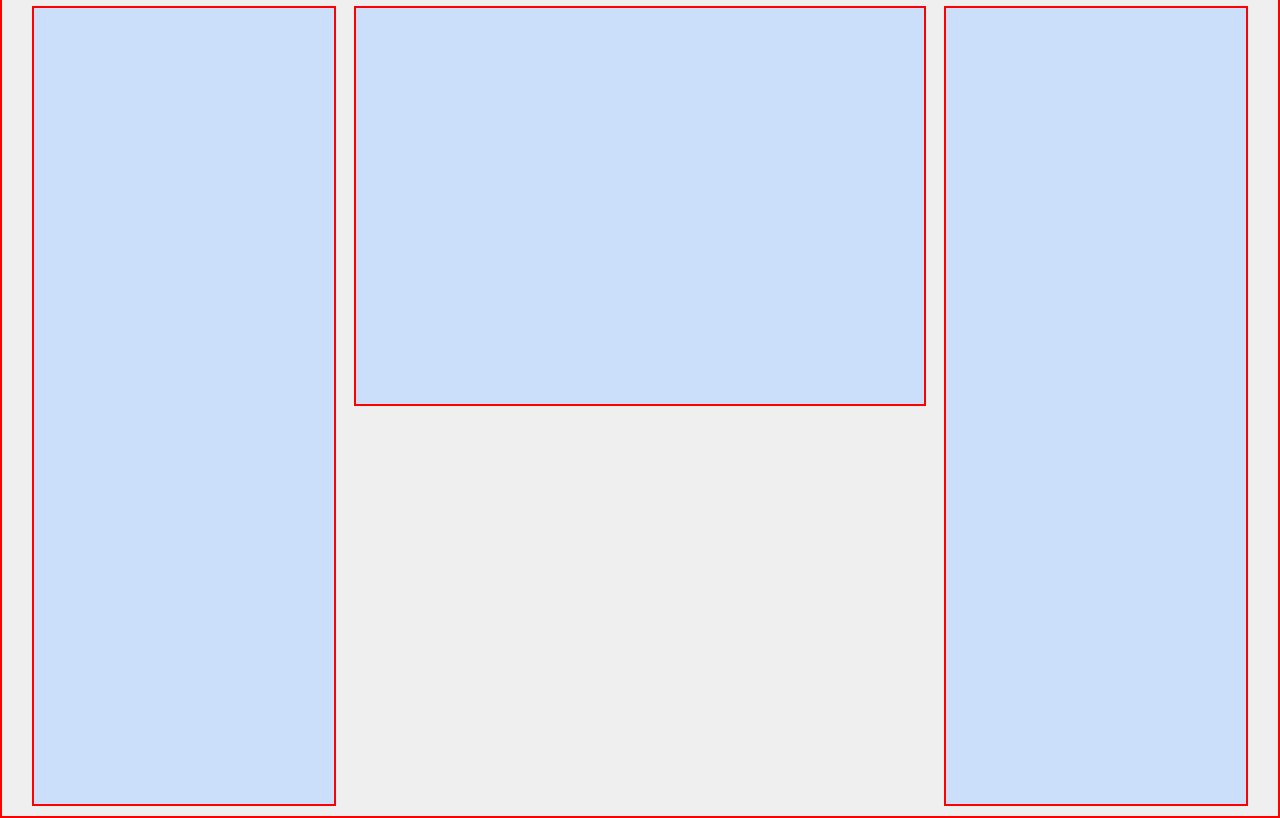
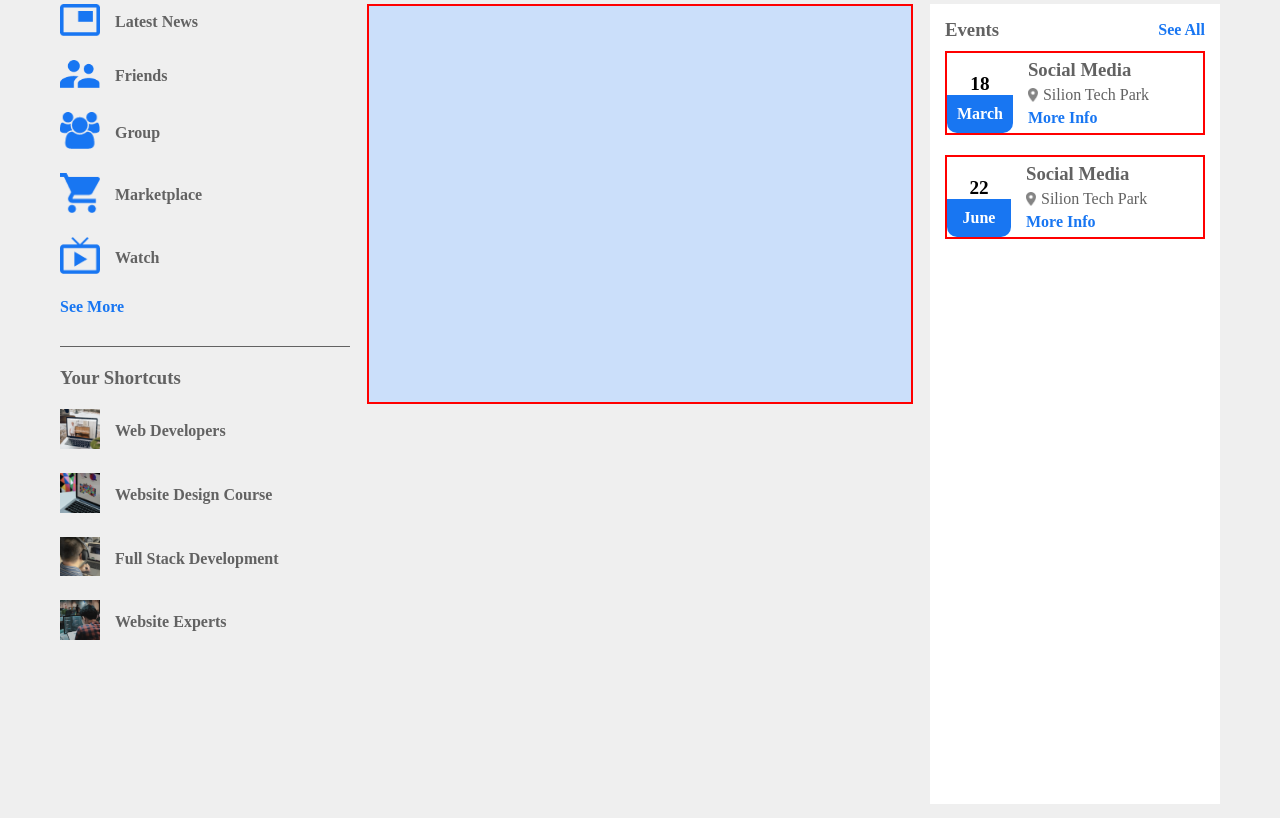
Before and after one commit to Dmayor22/SocialBook, a plain HTML site: page index.html in a window 1280 px wide. Shown: the part 70-888 px from the top of the page. Drawn offline with Linux system fonts and the light colour scheme.

Commit message:
app file

```diff
--- a/css/main.css
+++ b/css/main.css
@@ -13,7 +13,7 @@ body {
 header {
   background-color: #1876f2;
   display: flex;
-  padding: 10px 30px;
+  padding: 10px 60px;
   align-items: center;
   justify-content: space-between;
   position: sticky;
@@ -66,7 +66,7 @@ header {
   background: #41bb51;
   position: absolute;
   border-radius: 50%;
-  right: 30px;
+  right: 60px;
   top: 14px;
   border: 1px solid #fff;
 }
@@ -96,31 +96,158 @@ header {
 
 /* main */
 .container {
-  border: 2px solid red;
   display: flex;
   justify-content: space-between;
   height: 100%;
-  padding: 10px 30px;
+  padding: 10px 60px;
 }
 
+/* LEFT SIDEBAR */
 .container .left-sidebar {
-  border: 2px solid red;
   height: 100vh;
-  background: #cbdffa;
   flex-basis: 25%;
   position: sticky;
   top: 70px;
   align-self: flex-start;
 }
+
+.container .left-sidebar .group ul {
+  list-style: none;
+}
+
+.container .left-sidebar .group ul .group_links {
+  display: flex;
+  align-items: center;
+  gap: 15px;
+  padding-bottom: 20px;
+  cursor: pointer;
+}
+
+.container .left-sidebar .group ul .group_links img {
+  width: 40px;
+  object-fit: contain;
+}
+
+.container .left-sidebar .group a {
+  text-decoration: none;
+  color: #1876f2;
+  font-weight: 700;
+}
+
+.container .left-sidebar .top {
+  padding-bottom: 30px;
+
+  border-bottom: 1px solid #626262;
+}
+
+.container .left-sidebar .shortcuts {
+  padding-top: 20px;
+}
+
+.container .left-sidebar .group .group_links a {
+  color: #626262;
+  text-decoration: none;
+  font-weight: 900;
+}
+
+.container .left-sidebar .shortcuts h3 {
+  color: #626262;
+  font-weight: 700;
+  margin-bottom: 20px;
+}
+
+/* RIGHT SIDEBAR */
 .container .right-sidebar {
-  border: 2px solid red;
   height: 100vh;
-  background: #cbdffa;
+  background: #fff;
   flex-basis: 25%;
   position: sticky;
   top: 70px;
   align-self: flex-start;
+  padding: 15px;
 }
+
+.activities {
+  display: flex;
+  justify-content: space-between;
+  align-items: center;
+  margin-bottom: 10px;
+}
+
+.activities h3 {
+  font-weight: 700;
+  color: #626262;
+}
+
+.activities a {
+  text-decoration: none;
+  color: #1876f2;
+  font-weight: 900;
+}
+
+.notification_list {
+  display: flex;
+  flex-direction: column;
+  gap: 20px;
+}
+
+.notification_list .calendars {
+  display: flex;
+  border: 2px solid red;
+  gap: 15px;
+  align-items: center;
+}
+
+.notification_list .calendars .date {
+  display: flex;
+  flex-direction: column;
+  border-radius: 12px;
+  align-items: center;
+  justify-content: space-between;
+  flex-basis: 25%;
+}
+
+.notification_list .calendars .notification_tasks h3 {
+  color: #626262;
+  font-weight: 900;
+}
+
+.notification_list .calendars .notification_tasks p {
+  display: flex;
+  justify-content: center;
+  align-items: center;
+  gap: 5px;
+  color: #626262;
+  margin: 5px 0;
+}
+
+.notification_list .calendars .notification_tasks p img {
+  width: 10px;
+}
+
+.notification_list .calendars .notification_tasks a {
+  text-decoration: none;
+  color: #1876f2;
+  font-weight: 600;
+}
+
+.notification_list .calendars .date .date_number {
+  text-align: center;
+  margin-top: 20px;
+  font-size: 1.2rem;
+  font-weight: 600;
+}
+
+.notification_list .calendars .date .month_number {
+  background: #1876f2;
+  color: #fff;
+  border-radius: 0 0 10px 10px;
+  padding: 10px;
+  text-align: center;
+  width: 100%;
+  font-weight: 600;
+}
+
 .container .main-content {
   border: 2px solid red;
   height: 400px;
--- a/index.html
+++ b/index.html
@@ -36,13 +36,127 @@
     <!-- Layout -->
     <main class="container">
       <!-- left side content of the page -->
-      <div class="left-sidebar"></div>
+      <div class="left-sidebar">
+        <!-- sidebar links -->
+        <div class="group top">
+          <!-- list -->
+          <ul>
+            <li>
+              <div class="group_links">
+                <a href="#"><img src="./images/news.png" alt="" /></a>
+                <a href="#">Latest News</a>
+              </div>
+            </li>
+            <li>
+              <div class="group_links">
+                <a href="#"><img src="./images/friends.png" alt="" /></a>
+                <a href="#">Friends</a>
+              </div>
+            </li>
+            <li>
+              <div class="group_links">
+                <a href="#"><img src="./images/group.png" alt="" /></a>
+                <a href="#">Group</a>
+              </div>
+            </li>
+            <li>
+              <div class="group_links">
+                <a href="#"><img src="./images/marketplace.png" alt="" /></a>
+                <a href="#">Marketplace</a>
+              </div>
+            </li>
+            <li>
+              <div class="group_links">
+                <a href="#"><img src="./images/watch.png" alt="" /></a>
+                <a href="#">Watch</a>
+              </div>
+            </li>
+          </ul>
+          <a href="#">See More</a>
+        </div>
+
+        <!-- shortcuts -->
+        <div class="shortcuts">
+          <h3>Your Shortcuts</h3>
+          <div class="group shortcut_group">
+            <ul>
+              <li>
+                <div class="group_links">
+                  <a href="#"><img src="./images/shortcut-1.png" alt="" /></a>
+                  <a href="#">Web Developers</a>
+                </div>
+              </li>
+              <li>
+                <div class="group_links">
+                  <a href="#"><img src="./images/shortcut-2.png" alt="" /></a>
+                  <a href="#">Website Design Course</a>
+                </div>
+              </li>
+              <li>
+                <div class="group_links">
+                  <a href="#"><img src="./images/shortcut-3.png" alt="" /></a>
+                  <a href="#">Full Stack Development</a>
+                </div>
+              </li>
+              <li>
+                <div class="group_links">
+                  <a href="#"><img src="./images/shortcut-4.png" alt="" /></a>
+                  <a href="#">Website Experts</a>
+                </div>
+              </li>
+            </ul>
+          </div>
+        </div>
+      </div>
 
       <!-- main content of the page -->
       <div class="main-content"></div>
 
       <!-- right side content of the page -->
-      <div class="right-sidebar"></div>
+      <div class="right-sidebar">
+        <!-- event -->
+        <div class="activities">
+          <h3>Events</h3>
+          <a href="#">See All</a>
+        </div>
+
+        <div class="notification_list">
+          <!-- Calendar notification 1 -->
+          <div class="calendars">
+            <div class="date">
+              <span class="date_number">18</span>
+              <span class="month_number">March</span>
+            </div>
+
+            <!-- tasks for notification -->
+            <div class="notification_tasks">
+              <h3>Social Media</h3>
+              <p>
+                <img src="./images/location.png" alt="" />
+                <span>Silion Tech Park</span>
+              </p>
+              <a href="#">More Info</a>
+            </div>
+          </div>
+
+          <!-- calendar notification 2 -->
+          <div class="calendars">
+            <div class="date">
+              <span class="date_number">22</span>
+              <span class="month_number">June</span>
+            </div>
+            <!-- tasks for notification -->
+            <div class="notification_tasks">
+              <h3>Social Media</h3>
+              <p>
+                <img src="./images/location.png" alt="" />
+                <span>Silion Tech Park</span>
+              </p>
+              <a href="#">More Info</a>
+            </div>
+          </div>
+        </div>
+      </div>
     </main>
 
     <script src="./js/main.js"></script>
```
